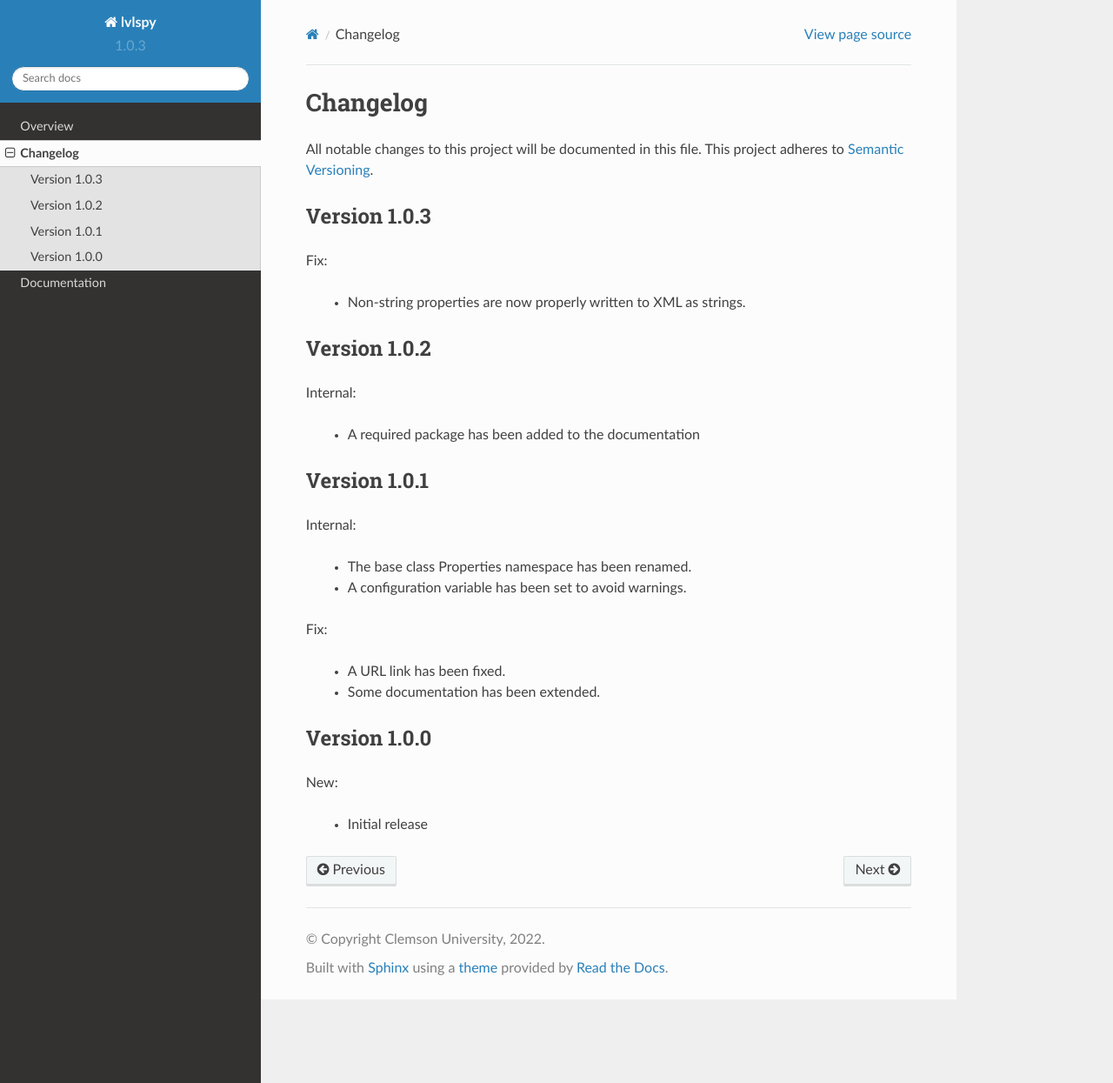
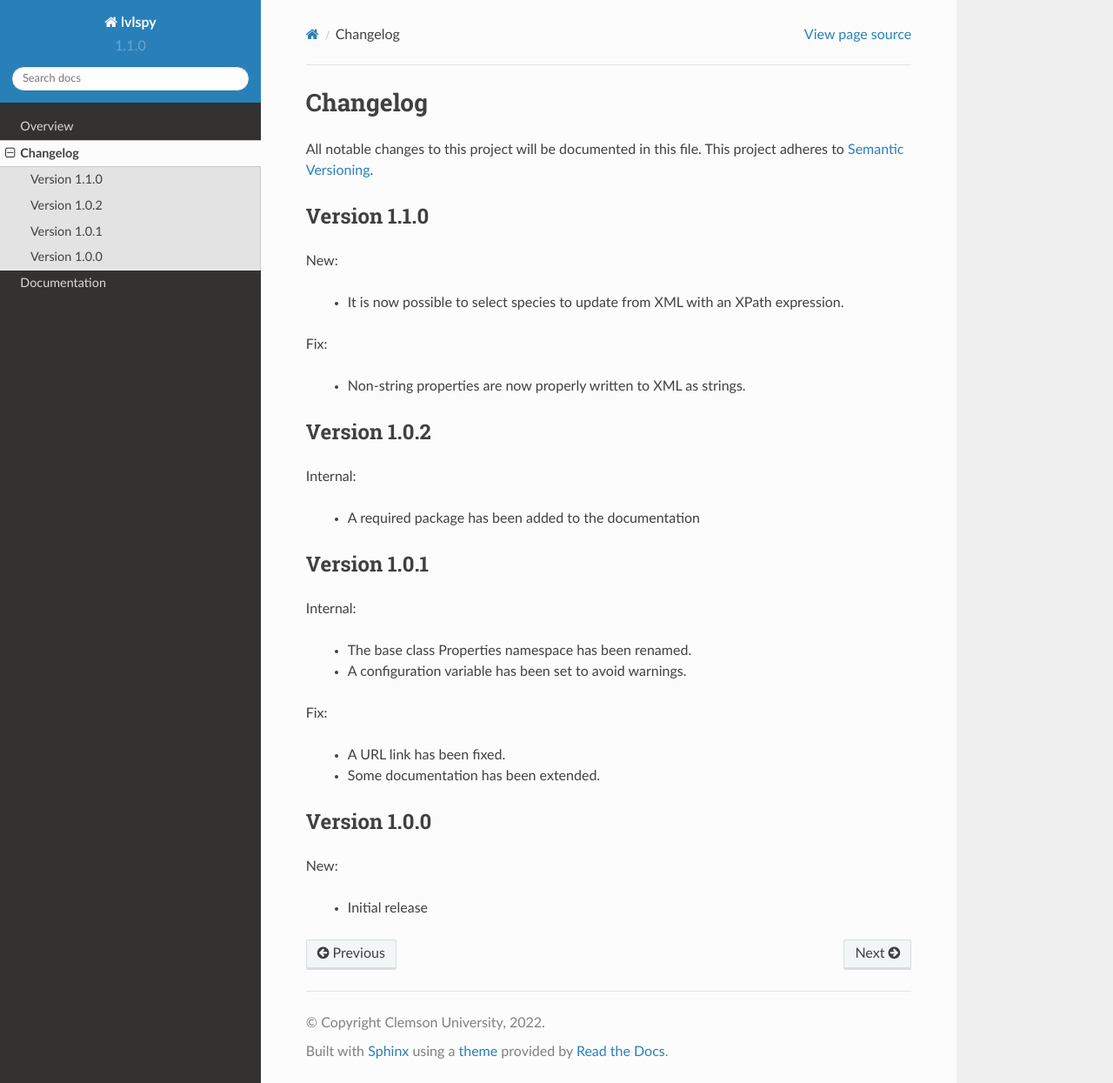
Before and after one commit to jaadt7/lvlspy, a Sphinx documentation site: the page built from doc/source/changelog.rst, in a window 1280 px wide and 1245 px high. Shown: the whole window at 87% size. Built offline with Sphinx 7.4.7 and the Read the Docs theme 2.0.0, drawn with Linux system fonts in a browser that asks for light colours.

Commit message:
Add xpath selection of species.  Update version.

```diff
--- a/doc/source/changelog.rst
+++ b/doc/source/changelog.rst
@@ -4,8 +4,13 @@ Changelog
 All notable changes to this project will be documented in this file.  This
 project adheres to `Semantic Versioning <http://semver.org/spec/v2.0.0.html>`_.
 
-Version 1.0.3
+Version 1.1.0
 -------------
+
+New:
+
+  * It is now possible to select species to update from XML with an XPath
+    expression.
 
 Fix:
 
--- a/lvlspy/__about__.py
+++ b/lvlspy/__about__.py
@@ -2,6 +2,6 @@ __all__ = ["__title__", "__summary__", "__version__", "__author__", "__copyright
 
 __title__ = "lvlspy"
 __summary__ = "Python project to work with quantum level system data"
-__version__ = "1.0.3"
+__version__ = "1.1.0"
 __author__ = "Clemson University"
 __copyright__ = "Clemson University, 2022"
```
Also changed, not shown: 1 other file.
